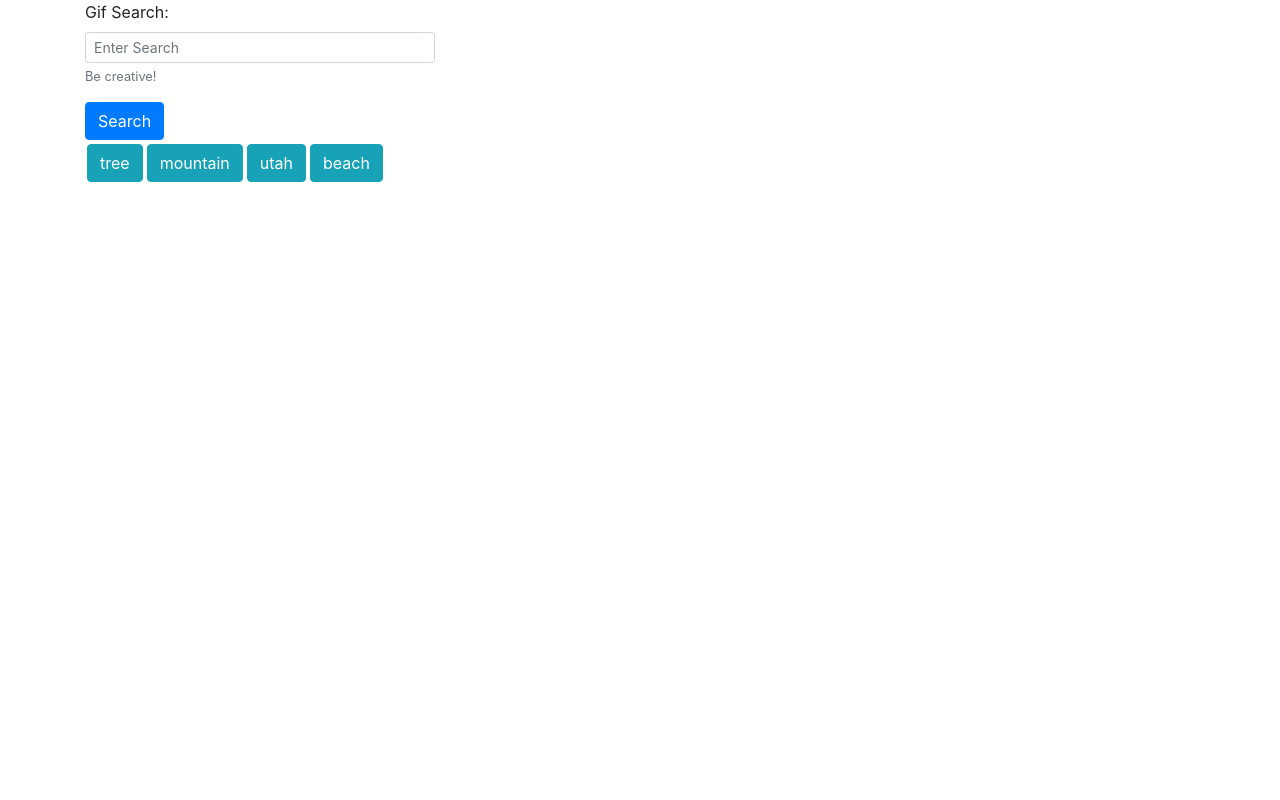
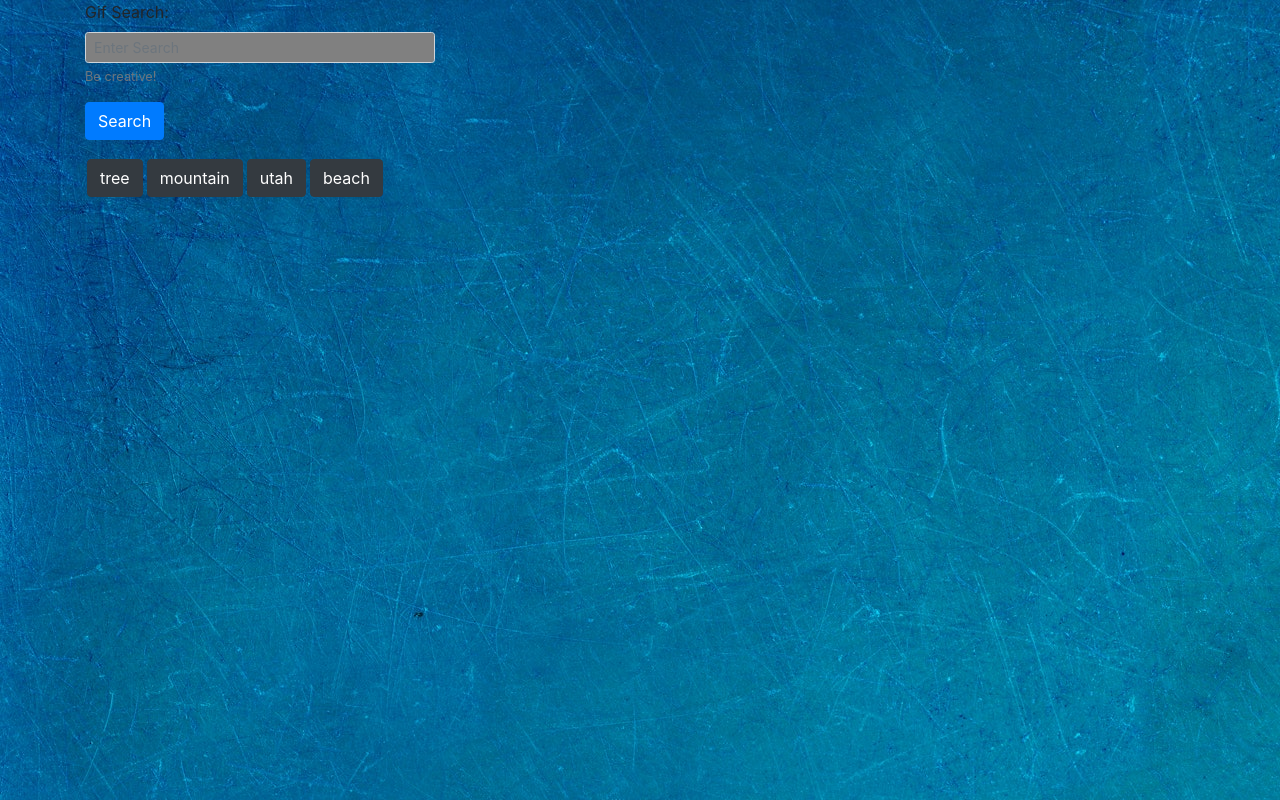
Before and after one commit to VanillaCoder/jifGif, a plain HTML site: page index.html in a window 1280 px wide. Drawn offline with nearby package versions, Linux system fonts and the light colour scheme.

Commit message:
added some styling

```diff
--- a/assets/css/style.css
+++ b/assets/css/style.css
@@ -1,3 +1,23 @@
-.btn-info{
+.btn-dark{
     margin: 4px 2px;
 }
+.gif{
+    margin: 5px 5px;
+}
+body{
+    background-image: url("../images/background3.jpg");
+    color: white;
+}
+#gifSearch{
+    color: white;
+    background-color: gray;
+}
+
+ #leftCol{
+    margin-left: 45px;
+    margin-top: 45px;
+}
+
+#searchBtn{
+    margin-bottom: 15px;
+}
--- a/assets/javascript/app.js
+++ b/assets/javascript/app.js
@@ -13,8 +13,7 @@ function buttonLoad() {
     for (let i = 0; i < buttonArray.length; i++) {
         console.log(buttonArray[i])
         var gifButton = $("<button>")
-        gifButton.addClass("gifButtons btn btn-info")
-
+        gifButton.addClass("gifButtons btn btn-dark")
         gifButton.attr("data-name", buttonArray[i])
         gifButton.text(buttonArray[i])
         $("#btnHangout").append(gifButton)
```
Also changed, not shown: assets/images/background.jpg (added), assets/images/background2.jpg (added), assets/images/background3.jpg (added).
